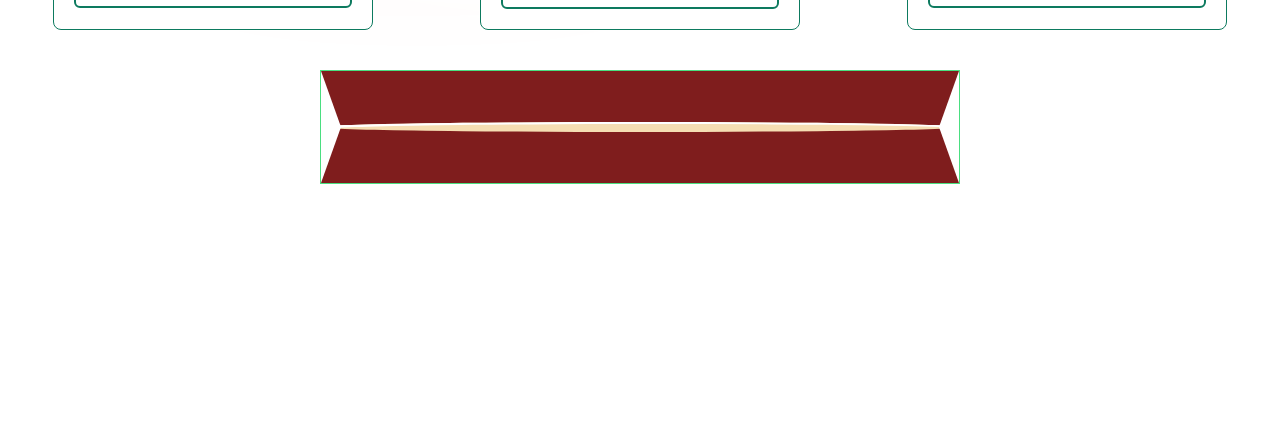
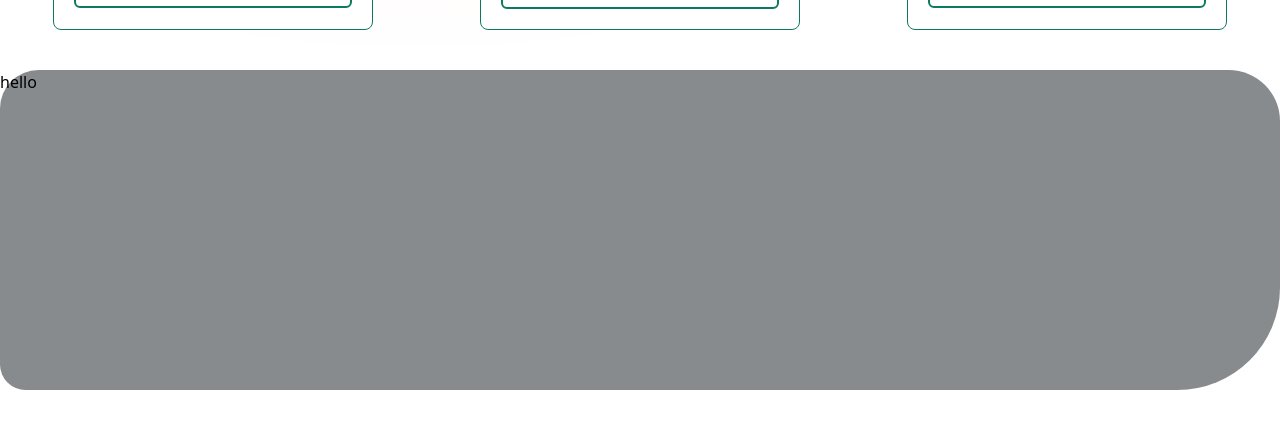
Before and after one commit to Elochukwu3/jb-task-searvice, a Next.js app: page / in a window 1280 px wide. Shown: the part 1010-1437 px from the top of the page. Before the commit the page ends 1234 px from the top, so only its background shows below. Built offline with nearby package versions, Linux system fonts and the light colour scheme; a web font is replaced by a local one.

Commit message:
clean up to framer implement

```diff
--- a/app/page.tsx
+++ b/app/page.tsx
@@ -28,7 +28,8 @@ export default function Home() {
       <ProductCard/>
       <ProductCard/>
       </div>
-      <div className="mx-auto overflow-hidden  w-1/2 border border-green-400">
+      <div className="rad">hello</div>
+      {/* <div className="mx-auto overflow-hidden  w-1/2 border border-green-400">
       <div className="bg-red-900 mx-auto overflow-hidden relative cont  w-full w-ato flex items-center">
       <div className="trapezium">
       </div>
@@ -36,7 +37,7 @@ export default function Home() {
       <div className="trapezium2">
       </div>
       </div>
-      </div>
+      </div> */}
       <div className="urve"/>
     </main>
   )
--- a/styles/globals.css
+++ b/styles/globals.css
@@ -3,6 +3,19 @@
 @tailwind base;
 @tailwind components;
 @tailwind utilities;
+*::-webkit-scrollbar {
+  width: 0px;
+}
+
+*::-webkit-scrollbar-track {
+  background: #ffffff;
+}
+
+*::-webkit-scrollbar-thumb {
+  background-color: #000000;
+  border-radius: 0px;
+  border: 0px solid #ffffff;
+}
 :root{
   --main-height: 112px;
 
@@ -85,6 +98,9 @@ input:focus { font-size: 16px!important}
 .rad{
   border-radius: 3vw 4vw 8vw 2vw;
   background: #7b7f82e6;
+  height: 40vh;
+  width: 100%;
+
 }
 
 .curve {
@@ -124,42 +140,20 @@ input:focus { font-size: 16px!important}
 }
 
 /* Chrome, Edge, and Safari */
-*::-webkit-scrollbar {
-  width: 0px;
-}
 
-*::-webkit-scrollbar-track {
-  background: #ffffff;
-}
-
-*::-webkit-scrollbar-thumb {
-  background-color: #000000;
-  border-radius: 0px;
-  border: 0px solid #ffffff;
-}
-.test{
-  animation: slide .5s ease-in-out infinite;
-  transform-origin: center center;
-}
-/* @keyframes slide{
-  0%{border-right: 100px;
-    border-left: 100px;
-  };
-  50%{border-right: 20px; background-color: black};
-  100%{border-right: 0px};
-} */
 .cont{
   height: var(--main-height);
   transition: height 1s  cubic-bezier(0.075, 0.82, 0.165, 1);
   transform-origin: center center;
+  animation: fold 1s ease-in-out infinite
 }
 .cont:hover{
-  animation: fold 1s ease-in-out forwards
+
 }
 .trapezium{
   height: 0;
   width: 100%;
-  border-left: 20px solid white;
+  border-left: 0px solid white;
   border-bottom:calc(var(--main-height) / 2) solid transparent;
   border-top: calc(var(--main-height) / 2) solid transparent;
   position: absolute;
@@ -167,18 +161,20 @@ input:focus { font-size: 16px!important}
   transform: translateY(-50%);
   left: 0;
   top: 50%;
+  /* animation: fold2 1s ease-in-out infinite; */
   /* bottom:0%; */
 }
 .trapezium2{
   height: 0;
   width: 20%;
-  border-right: 20px solid white;
+  border-right: 0px solid white;
   border-bottom:calc(var(--main-height) / 2) solid transparent;
   border-top: calc(var(--main-height) / 2) solid transparent;
   position: absolute;
   /* background-color: gray; */
   transform: translateY(-50%);
   right: 0;
+  /* animation: fold2 1s ease-in-out infinite; */
   top: 50%;
   /* bottom:0%; */
 }
@@ -191,15 +187,26 @@ input:focus { font-size: 16px!important}
 }
 @keyframes fold {
   0%{
-    height: var(--main-height);
-    opacity: 1;
+    height: 0;
+    opacity: 0;
     }
     50%{
       height: calc(var(--main-height)/2);
       opacity: .566;
     }
     100%{
-      height: 0;
-      opacity: 0;
+      height: var(--main-height);
+      opacity: 1;
     }
 }
+@keyframes fold2 {
+  0%{
+    border-width: 0;
+    }
+    50%{
+      border-width: calc(var(--main-height)/2);
+    }
+    100%{
+      border-width: var(--main-height);
+    }
+}
```
